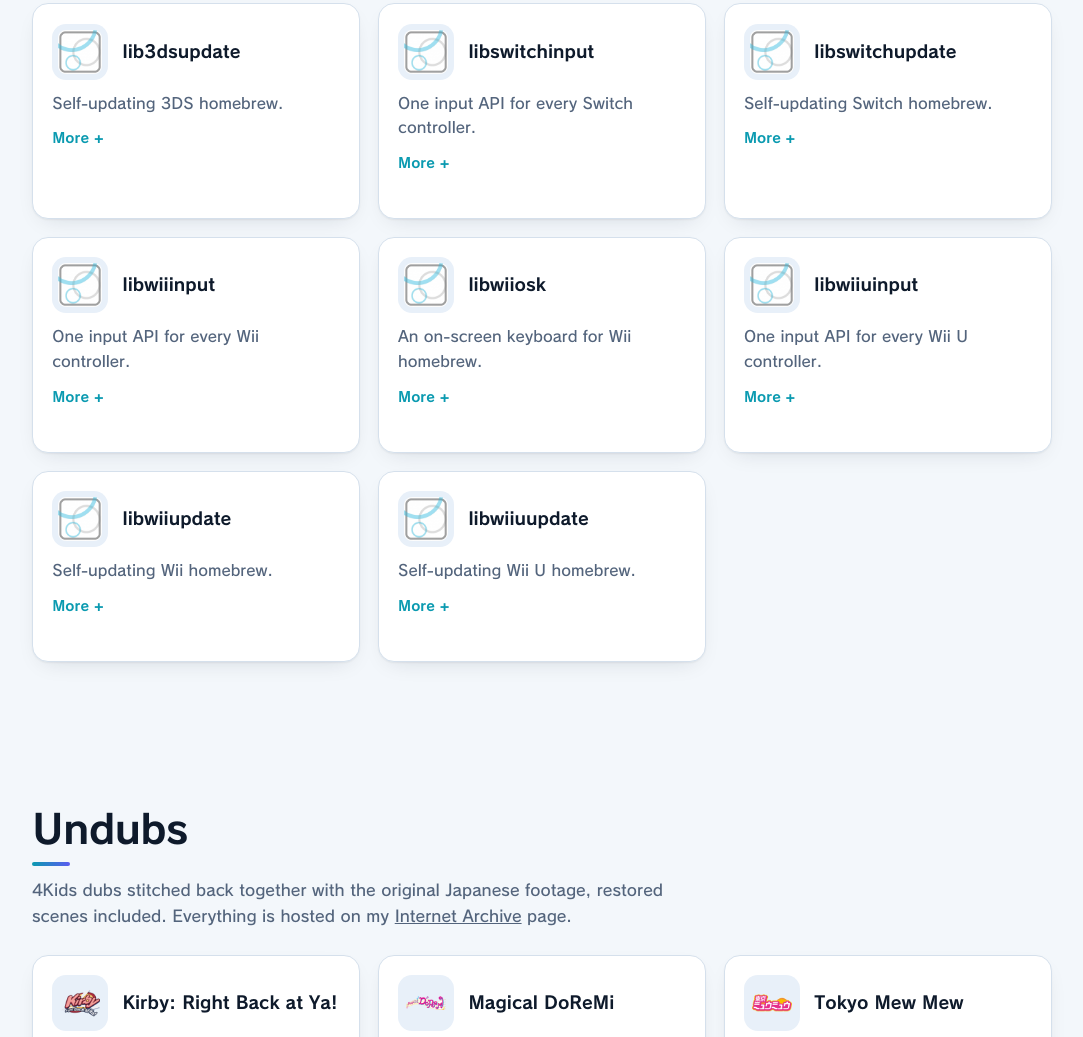
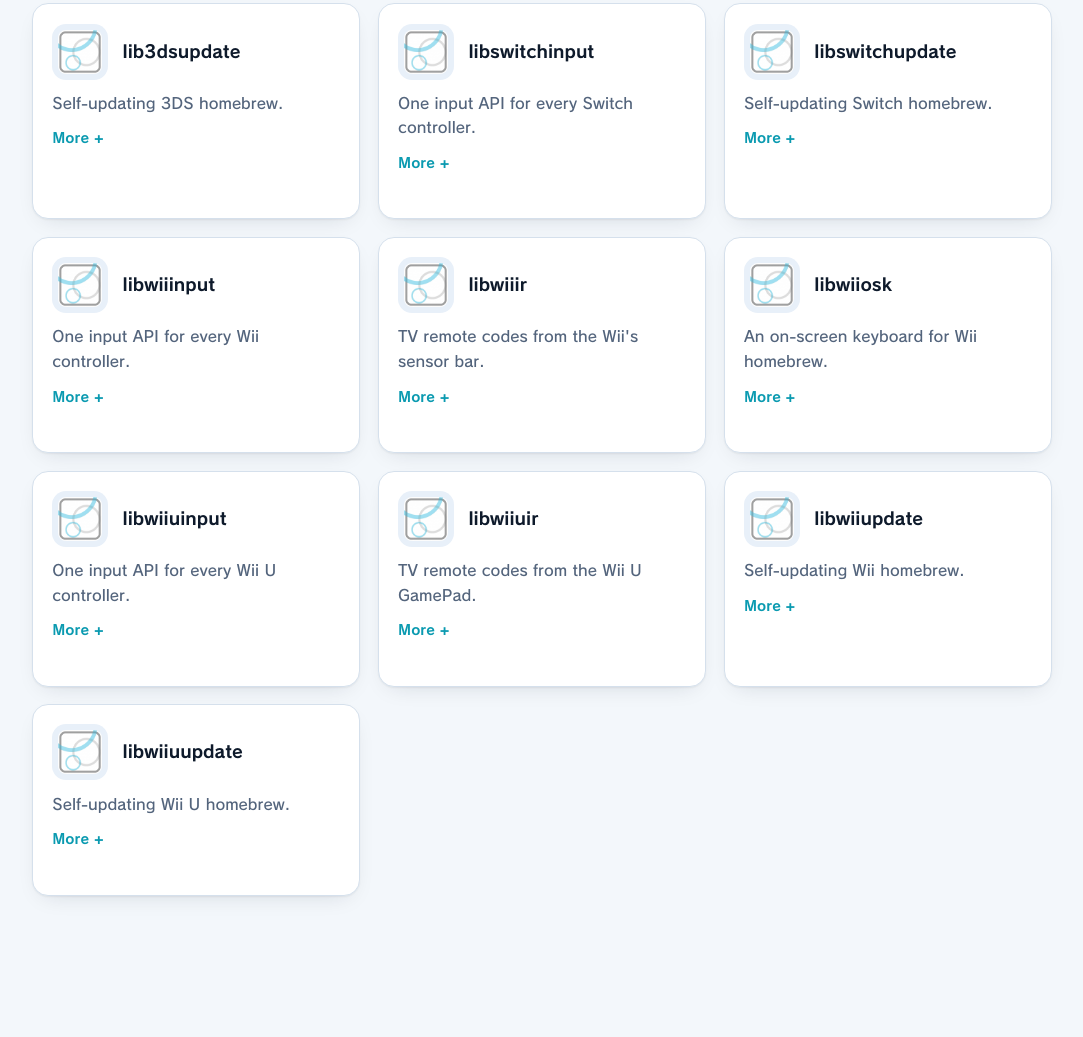
Before and after one commit to quatric/quatricsoftware.com, a plain HTML site: page index.html in a window 1280 px wide. Shown: the part 5182-6219 px from the top of the page, without its empty margins (98-1181 px from the left). Drawn offline with Linux system fonts and the light colour scheme.

Commit message:
Add libwiiir and libwiiuir to the libraries

```diff
--- a/index.html
+++ b/index.html
@@ -342,6 +342,11 @@
 <details><summary><span class="more">More</span><span class="less">Less</span></summary><p class="full">Controller input library for the Wii, so homebrew can support every controller through a single interface.</p></details>
 </li>
 <li class="card">
+<div class="card-head"><img class="icon" src="/img/quatric.png" alt="" width="64" height="64" loading="lazy"><h3><a href="https://github.com/quatric/libwiiir" rel="noopener">libwiiir</a></h3></div>
+<p>TV remote codes from the Wii's sensor bar.</p>
+<details><summary><span class="more">More</span><span class="less">Less</span></summary><p class="full">Infrared remote library for the Wii that sends TV, receiver and set-top box codes through the sensor bar. Loads Flipper-IRDB files as they are and covers every protocol they use. Based on Dakota Thorpe's WiiIR, used with permission.</p></details>
+</li>
+<li class="card">
 <div class="card-head"><img class="icon" src="/img/quatric.png" alt="" width="64" height="64" loading="lazy"><h3><a href="https://github.com/quatric/libwiiosk" rel="noopener">libwiiosk</a></h3></div>
 <p>An on-screen keyboard for Wii homebrew.</p>
 <details><summary><span class="more">More</span><span class="less">Less</span></summary><p class="full">On-screen software keyboard library for Wii homebrew, built on libogc and GX.</p></details>
@@ -350,6 +355,11 @@
 <div class="card-head"><img class="icon" src="/img/quatric.png" alt="" width="64" height="64" loading="lazy"><h3><a href="https://github.com/quatric/libwiiuinput" rel="noopener">libwiiuinput</a></h3></div>
 <p>One input API for every Wii U controller.</p>
 <details><summary><span class="more">More</span><span class="less">Less</span></summary><p class="full">Controller input library for the Wii U, so homebrew can support every controller through a single interface.</p></details>
+</li>
+<li class="card">
+<div class="card-head"><img class="icon" src="/img/quatric.png" alt="" width="64" height="64" loading="lazy"><h3><a href="https://github.com/quatric/libwiiuir" rel="noopener">libwiiuir</a></h3></div>
+<p>TV remote codes from the Wii U GamePad.</p>
+<details><summary><span class="more">More</span><span class="less">Less</span></summary><p class="full">Infrared remote library for the Wii U that sends TV, receiver and set-top box codes from the GamePad's IR LED, with the same calls as libwiiir. Loads Flipper-IRDB files as they are. Based on Dakota Thorpe's WiiIR, used with permission.</p></details>
 </li>
 <li class="card">
 <div class="card-head"><img class="icon" src="/img/quatric.png" alt="" width="64" height="64" loading="lazy"><h3><a href="https://github.com/quatric/libwiiupdate" rel="noopener">libwiiupdate</a></h3></div>
```
